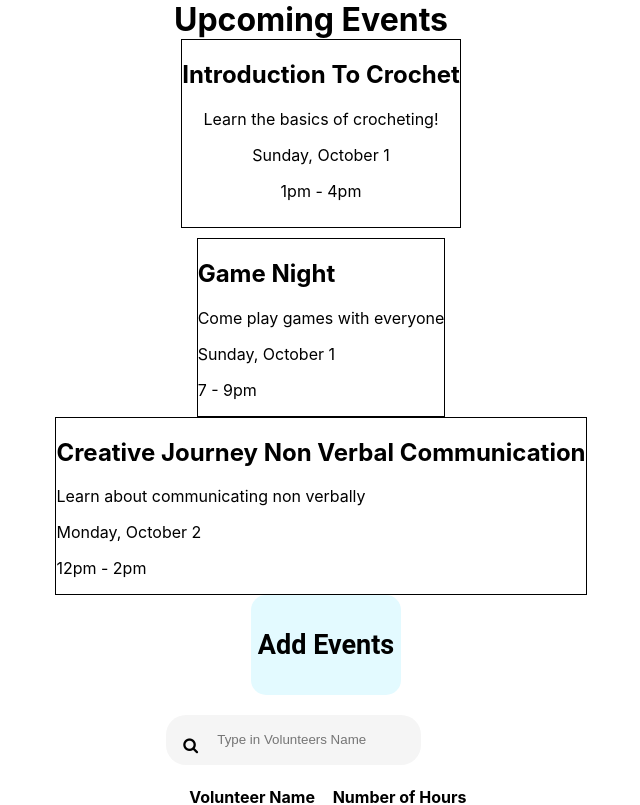
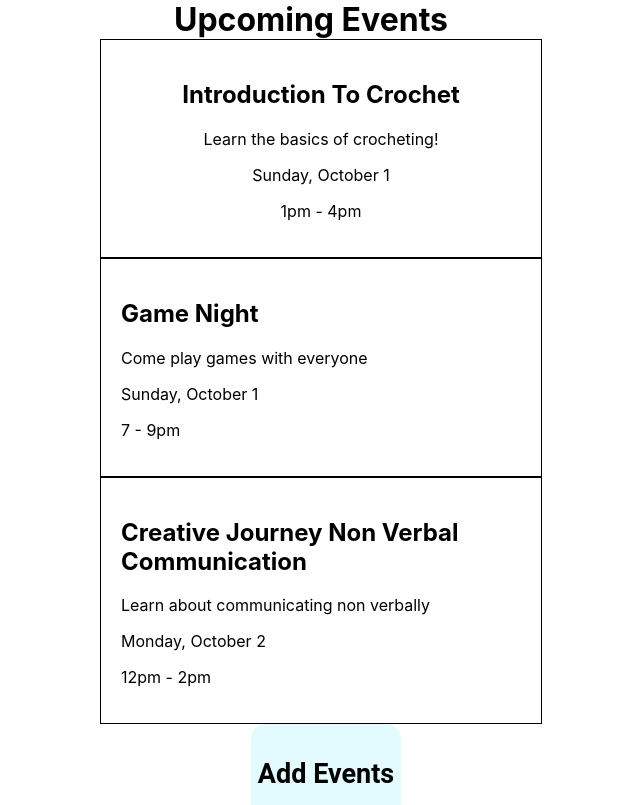
Before and after one commit to cfgdelaware23/Team-1, a React (Create React App) app in the folder frontend/cfg-app/: page / in a window 1280 px wide. Shown: the top 805 px of the page, without its empty margins (319-959 px from the left). Built offline with nearby package versions, Linux system fonts and the light colour scheme.

Commit message:
made some last minute tweaks

```diff
--- a/frontend/cfg-app/src/App.css
+++ b/frontend/cfg-app/src/App.css
@@ -71,12 +71,23 @@ th {
   align-items: center;
   justify-items: center;
   border: 1px solid black;
-  padding-bottom: 10px;
-  margin-bottom: 10px;
+  width: 400px;
+  padding: 20px;
 }
 .event-2{
   border: 1px solid black;
+  width: 400px;
+  padding: 20px;
+
 }
 .event-3{
   border: 1px solid black;
+  max-width: 400px;
+  padding: 20px;
 }
+
+.events-section {
+  width: 200px;
+  padding: 10px;
+
+}
--- a/frontend/cfg-app/src/App.js
+++ b/frontend/cfg-app/src/App.js
@@ -36,6 +36,8 @@ function App() {
               <p className="event-date"> Monday, October 2</p>
               <p className="event-time"> 12pm - 2pm</p>
             </div>
+            <div className="events"> </div>
+
             <Search />
             <Routes>
               <Route path="/form" component={Form} />
```
